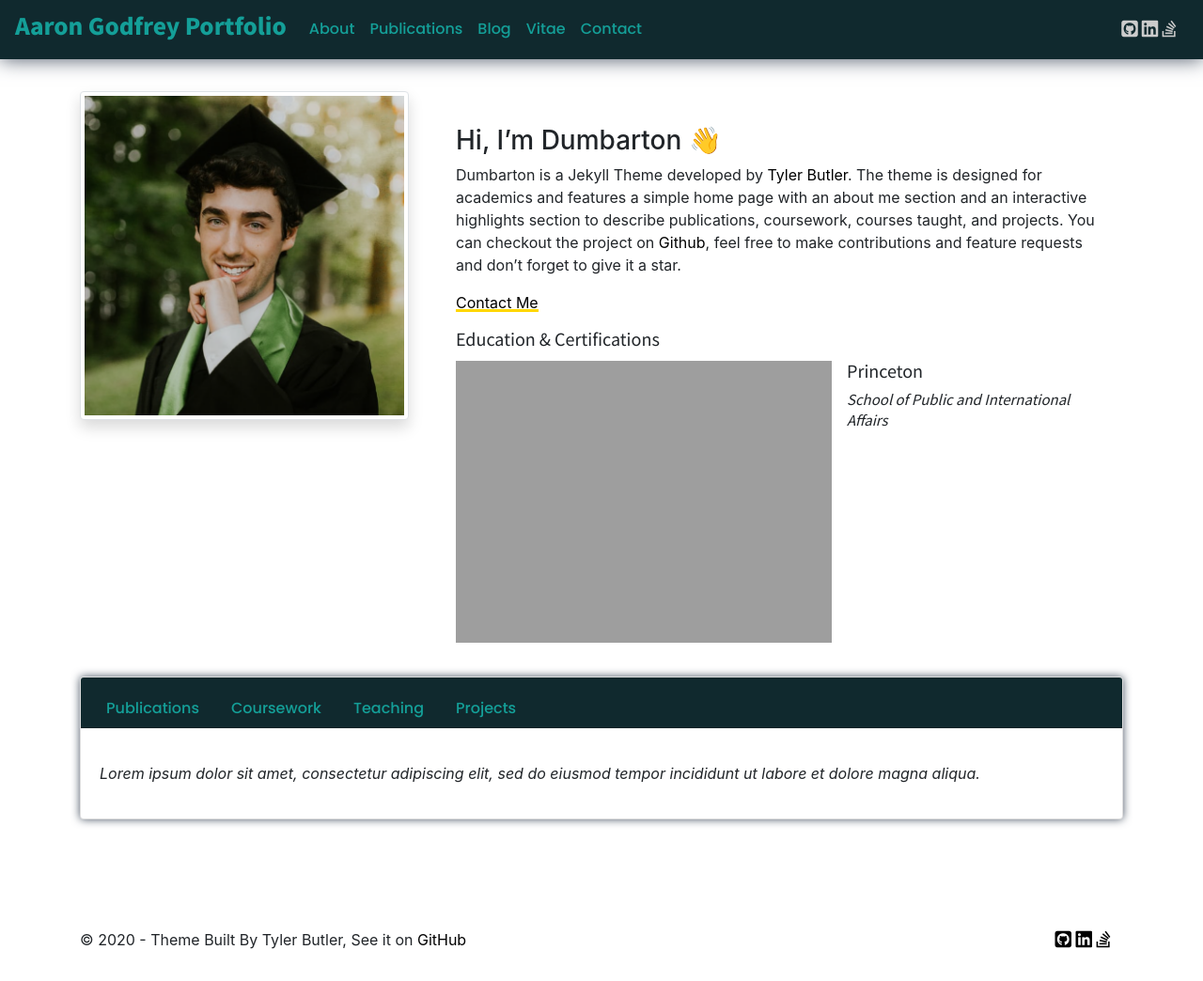
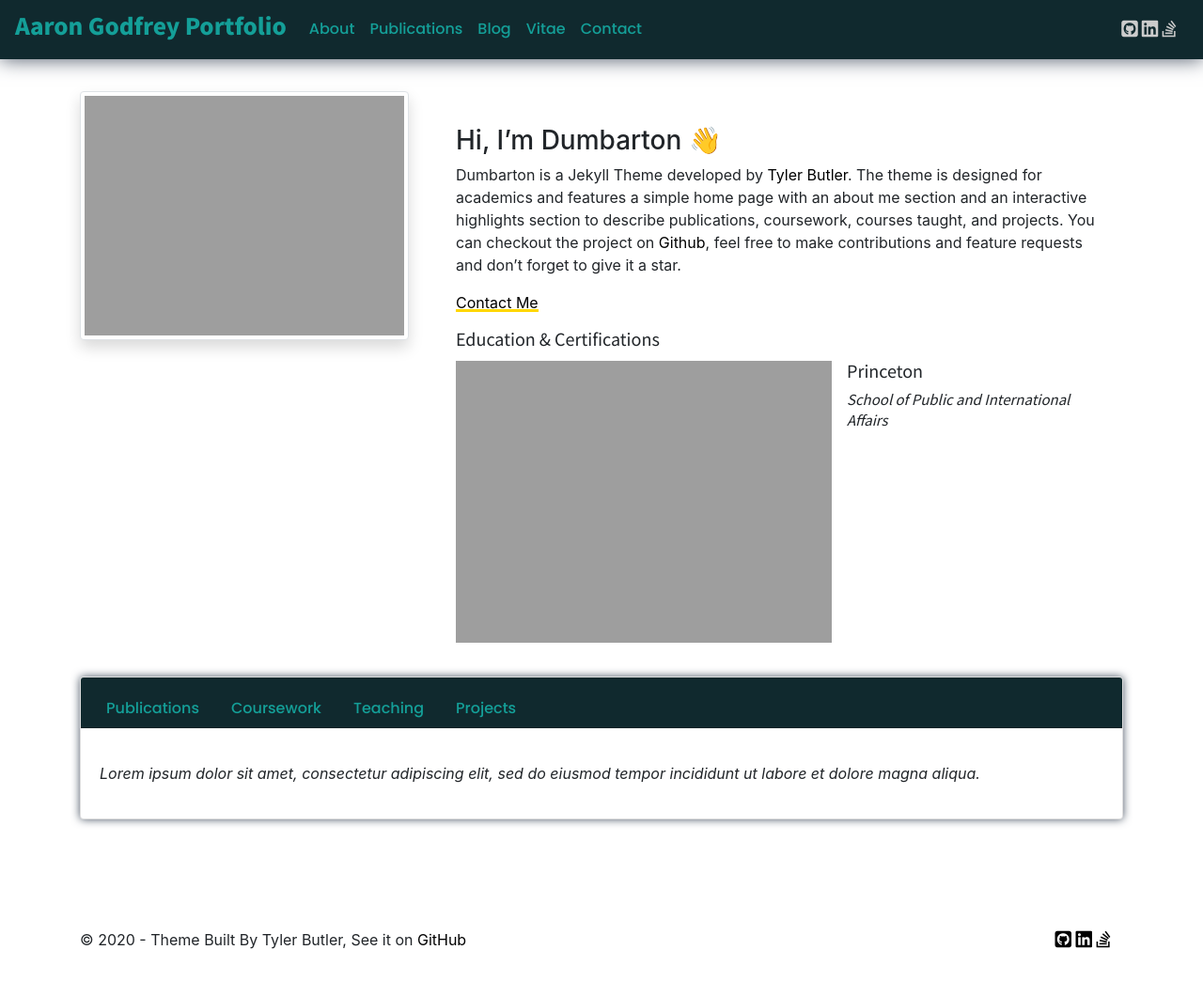
Before and after one commit to ap4godfrey227/AaronPortfolio, a Jekyll site: the page built from index.md, in a window 1280 px wide. Shown: the whole page at 94% size. Built offline with Jekyll 4.4.1, drawn with Linux system fonts in a browser that asks for light colours; nearby versions of some CDN libraries; comment, search, counter and statistics services are not loaded; our own code applies the rules of GitHub Pages for plain Markdown files.

Commit message:
Update _config.yml

```diff
--- a/_config.yml
+++ b/_config.yml
@@ -1,12 +1,3 @@
-# =======================================#
-# -----------DUMBARTON THEME-------------#
-# ----------------By: Tyler Butler-------#
-#-----------------https://tbutler.org----#
-#========================================#
-
-# =======================================#
-# -----------BASE SETTINGS---------------#
-#========================================#
 
 title: Aaron Godfrey Portfolio
 email:
@@ -20,7 +11,7 @@ image_alt: A minimalistic jekyll theme for academic    # image description
 # -----------SITE SETTINGS---------------#
 #========================================#:
 author: Aaron Godfrey
-profile_image: /assets/img/avatar/cropped.png #/assets/img/avatar/avatar.jpeg
+profile_image: /assets/img/pfp.jpg
 occupation: Data Scientist
 snippet:
 twitter:
```
